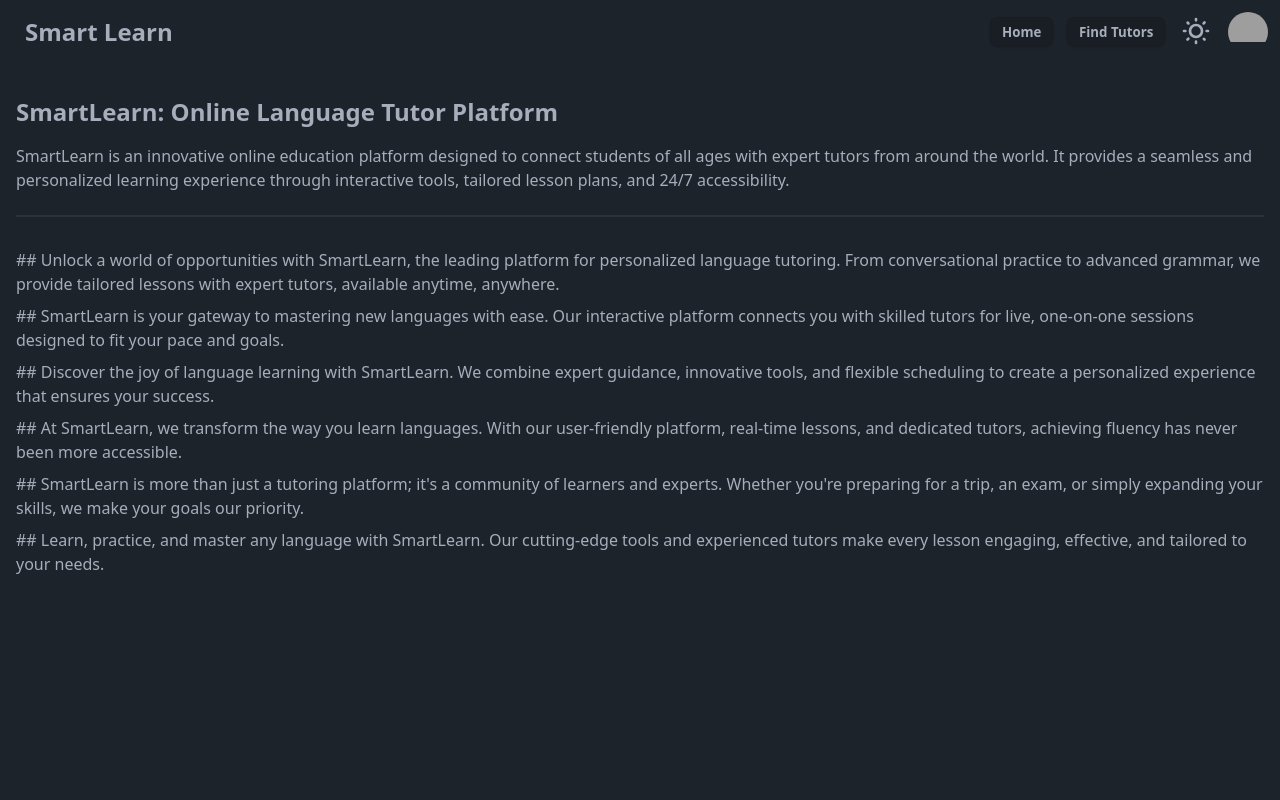
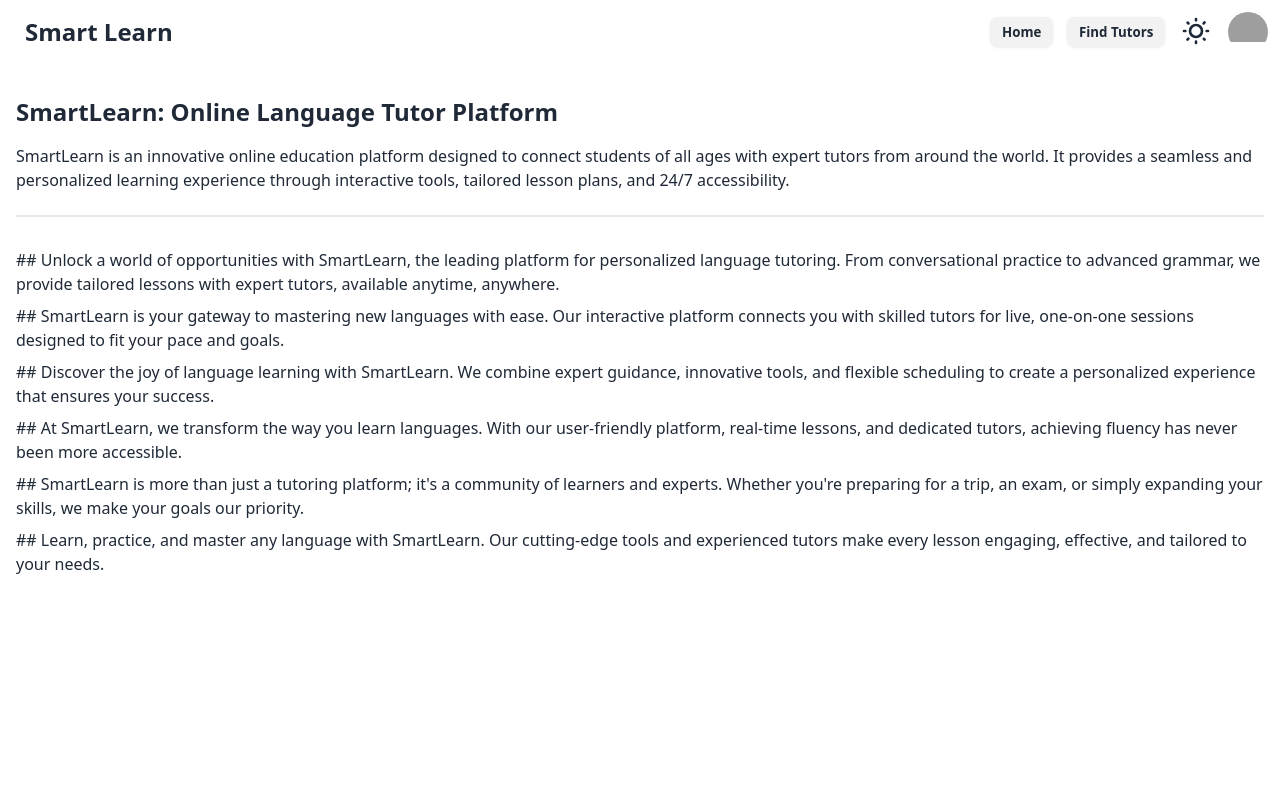
Before and after one commit to ALHriday/smart-learn-online-tutor, a React (Vite) app: page /about in a window 1280 px wide. Shown: the top 800 px of the page. Built offline with nearby package versions, Linux system fonts and the light colour scheme; no server answers; grey boxes are pictures that could not be loaded.

Commit message:
some changes

```diff
--- a/index.html
+++ b/index.html
@@ -1,5 +1,5 @@
 <!doctype html>
-<html lang="en" data-theme="dark">
+<html lang="en" data-theme="light">
   <head>
     <meta charset="UTF-8" />
     <link rel="" type="" href="" />
--- a/src/AuthProvider/AuthProvider.jsx
+++ b/src/AuthProvider/AuthProvider.jsx
@@ -74,7 +74,7 @@ const AuthProvider = ({ children }) => {
 
 
     useEffect(() => {
-        const languageCount = [...new Set(tutorsData.map(lang => lang.language))];
+        const languageCount = [...new Set(tutorsData && tutorsData.map(lang => lang.language))];
         setLangCount(languageCount.length);
     }, [tutorsData])
 
--- a/src/components/FindTutor.jsx
+++ b/src/components/FindTutor.jsx
@@ -8,13 +8,13 @@ const FindTutor = () => {
     const langValueRef = useRef();
     const { tutorsData, setTutorData, search, setSearch } = useContext(AuthContext);
 
-
     useEffect(() => {
+        if (search) {
             axios.get(`https://online-tutor-server-web.vercel.app/tutors?language=${search}`)
                 .then(res => {
                     setTutorData(res.data);
+                })
         }
-            )
     }, [search, setTutorData]);
 
     return (
--- a/src/components/Home/Navbar.jsx
+++ b/src/components/Home/Navbar.jsx
@@ -42,8 +42,8 @@ const Navbar = () => {
                 <div className="dropdown mx-3 mt-1 dropdown-end">
                     <label className="swap swap-rotate">
                         {/* this hidden checkbox controls the state */}
-                        <input type="checkbox" className="theme-controller" value="light" />
-
+                        <input type="checkbox" className="theme-controller" value='dark' />
+                        {/* value={ theme } */}
                         {/* sun icon */}
                         <svg
                             className="swap-off h-8 w-8 fill-current"
--- a/src/components/SmartLearnWorks.jsx
+++ b/src/components/SmartLearnWorks.jsx
@@ -19,9 +19,8 @@ const SmartLearnWorks = () => {
                     <h1 className="text-3xl font-bold btn text-white btn-warning">Step 1</h1>
                     <h1 className="text-3xl font-bold">Find your Tutor : </h1>
 
-                    {data && data.map(tutor =>
-
-                        <div key={tutor._id}>
+                    {data && data.map((tutor, i) =>
+                        <div key={i}>
                             <div className="grid grid-cols-2 justify-between items-center shadow-sm rounded-md border-2 gap-2">
                                 <div className="rounded-md col-span-1">
                                     <img className="w-full h-full rounded-md object-cover" src={tutor.image} alt="" />
@@ -39,7 +38,7 @@ const SmartLearnWorks = () => {
                 <div className="flex flex-col gap-3 p-4 border-2 rounded-md">
                     <h1 className="text-3xl font-bold btn text-white btn-secondary">Step 2</h1>
                     <h1 className="text-3xl font-bold">Booked Tutor : </h1>
-                    <p className="text-lg max-h-96 overflow-auto text-wrap">
+                    <p className="text-lg max-h-96 overflow-auto text-wrap scroll-smooth">
                        To book a tutor on my website, you will need to follow these steps:
                         <br />
                         1. Visit the tutors section of my website.
--- a/src/main.jsx
+++ b/src/main.jsx
@@ -6,6 +6,8 @@ import {
   createBrowserRouter,
   RouterProvider,
 } from "react-router-dom";
+
+
 import AuthProvider from './AuthProvider/AuthProvider';
 import Home from './components/Home/Home';
 import Login from './Auth/Login';
@@ -80,7 +82,7 @@ const router = createBrowserRouter([
 
 createRoot(document.getElementById('root')).render(
   <StrictMode>
-    <div className='max-w-7xl mx-auto'>
+    <div className='max-w-7xl mx-auto scroll-smooth'>
       <AuthProvider>
         <RouterProvider router={router}>
         </RouterProvider>
--- a/tailwind.config.js
+++ b/tailwind.config.js
@@ -7,7 +7,7 @@ export default {
   theme: {
     extend: {},
     daisyui: {
-      themes: ["light", "dark", "cupcake"],
+      themes: ["light", "dark"],
     },
   },
   plugins: [daisyui],
```
Lines whose indentation alone changed are shown as unchanged.
